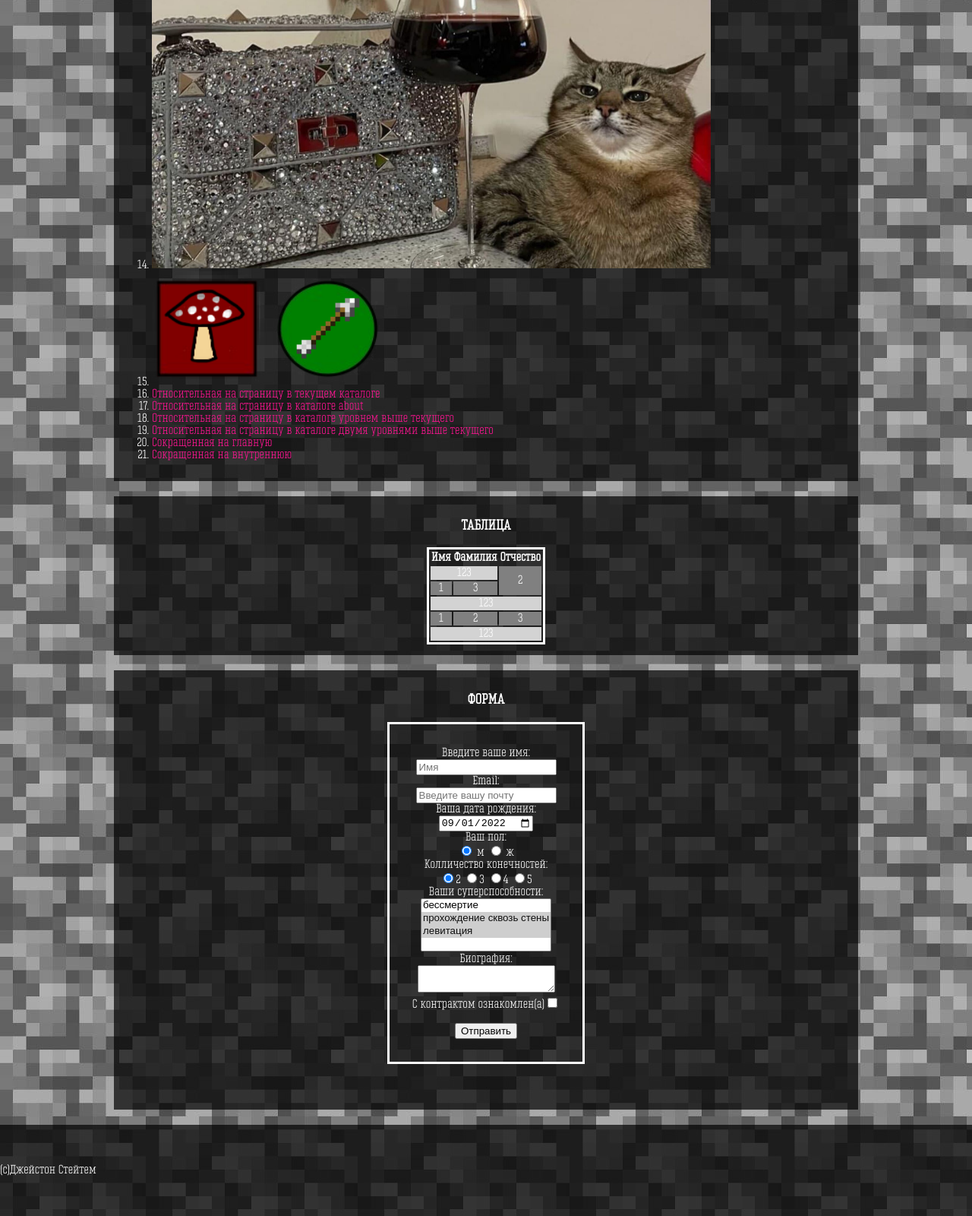
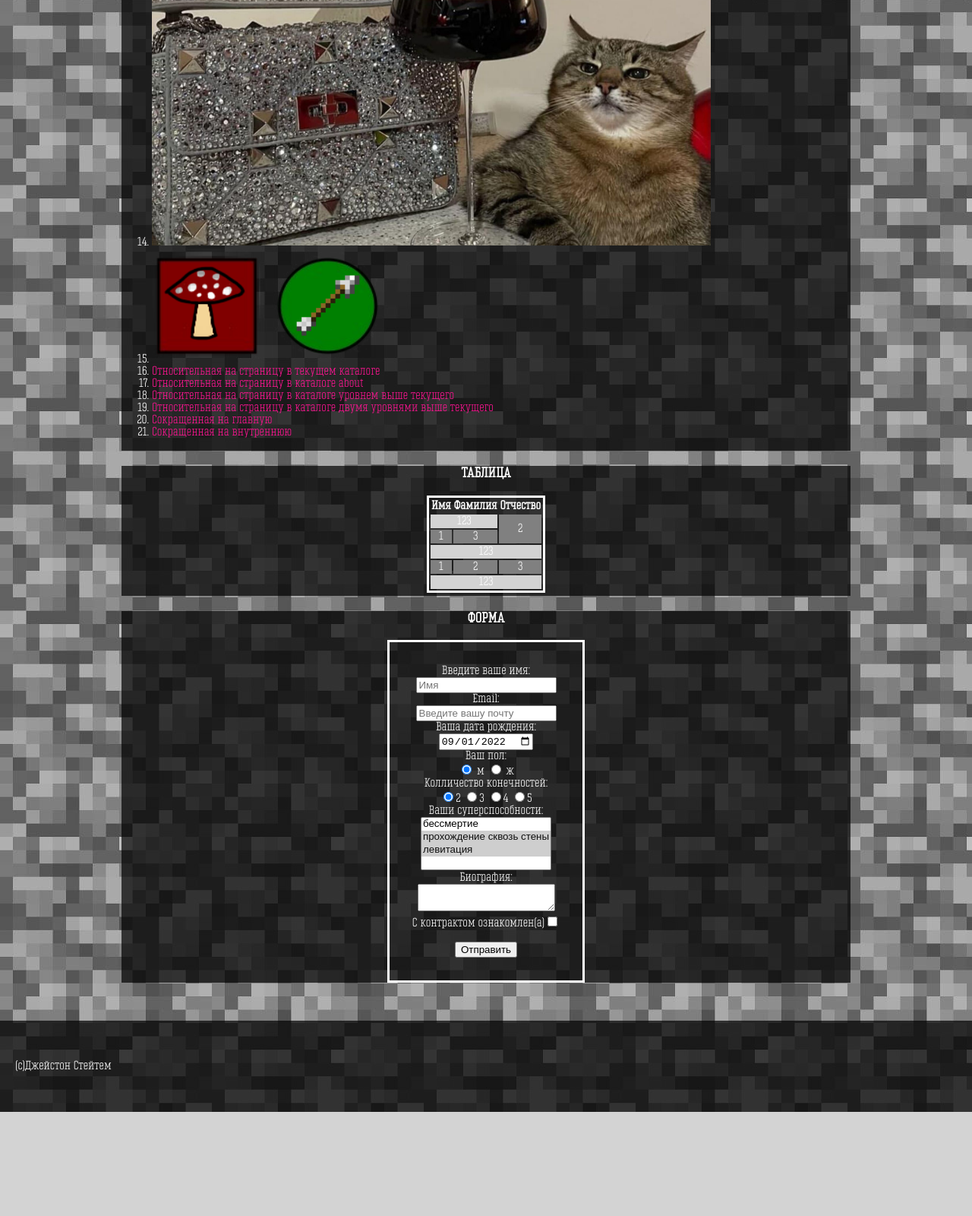
Before and after one commit to VyatcheninDenis/VyatcheninDenis.github.io, a plain HTML site: page index.html in a window 1280 px wide. Shown: the part 666-2266 px from the top of the page at 76% size. After the commit the page ends 2129 px from the top, so only its background shows below. Drawn offline with Linux system fonts and the light colour scheme.

Commit message:
Update style.css

```diff
--- a/styles/style.css
+++ b/styles/style.css
@@ -1,3 +1,4 @@
+
 @font-face {
   font-family: "Vin Slab Pro Light";
   src: url(../fonts/VinSlabPro-Light_0.ttf);
@@ -18,7 +19,6 @@ header {
     box-shadow: 0 0 7px #666;
     width: 100%;
     background-color: rgba(0,0,0,0.7);
-    padding: 10px;
     height: 140px;
 }
 header img {
@@ -79,7 +79,6 @@ nav a:hover{
     color: white;
     text-align: center;
     margin-top: 20px;
-    padding: 10px;
     align-self: center;
 }
 .links img{
@@ -94,7 +93,6 @@ nav a:hover{
   color: white;
   text-align: center;
   margin-top: 20px;
-  padding: 10px;
   align-self: center;
 }
 .form{
@@ -106,7 +104,6 @@ nav a:hover{
   color: white;
   text-align: center;
   margin-top: 20px;
-  padding: 10px;
   align-self: center;
 }
 footer {
@@ -120,7 +117,7 @@ footer {
 #podval{
     display:flex;
     align-items:center;
-    padding-left:20px;
+    padding-left:0px;
 }
 
 ol a {
@@ -176,7 +173,7 @@ body{
 
 #podval{
   order:6;
-  padding-left: 0px;
+  padding-left: 20px;
 }
 header{
   padding: 10px;
```
